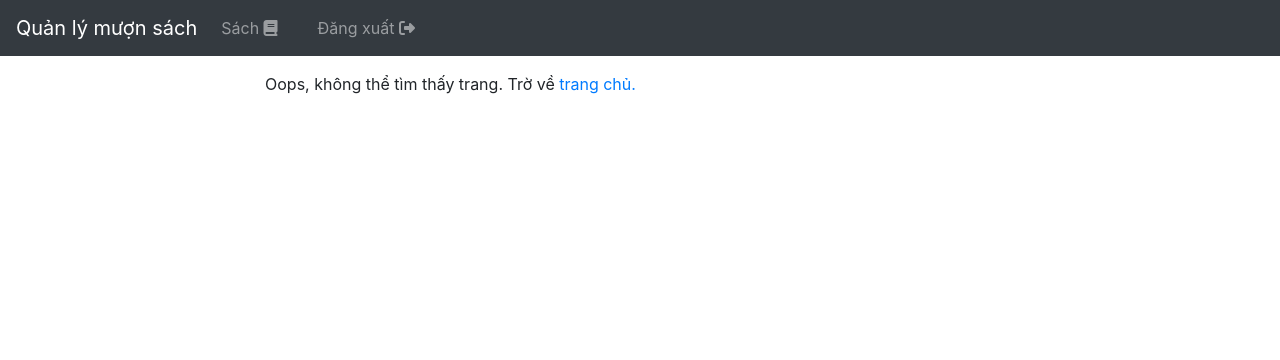
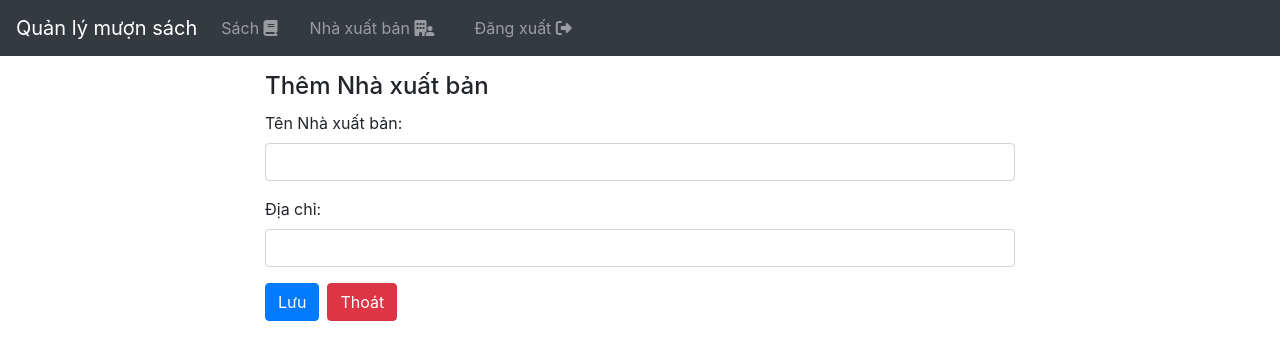
Before and after one commit to DMonkey2943/QuanLyMuonSach_FRONTEND, a Vue app: page /publisher/add in a window 1280 px wide. Shown: the top 360 px of the page. Built offline with nearby package versions, Linux system fonts and the light colour scheme; sample sign-in values are in the browser's storage.

Commit message:
Add Publisher: service, router, view,...

```diff
--- a/src/components/AppHeader.vue
+++ b/src/components/AppHeader.vue
@@ -9,7 +9,14 @@
         </router-link>
       </li>
 
-      <li class="nav-item ml-4" v-if="!isLoggedIn">
+      <li class="nav-item ml-3">
+        <router-link :to="{ name: 'publishers' }" class="nav-link">
+          Nhà xuất bản
+          <i class="fa-solid fa-building-user"></i>
+        </router-link>
+      </li>
+
+      <li class="nav-item ml-5" v-if="!isLoggedIn">
         <router-link :to="{ name: 'login' }" class="nav-link">
           Đăng nhập
           <i class="fa-solid fa-user-lock"></i>
--- /dev/null
+++ b/src/components/PublisherForm.vue
@@ -0,0 +1,76 @@
+<template>
+  <Form @submit="submitPublisher" :validation-schema="publisherFormSchema">
+    <div class="form-group">
+      <label for="TenNXB">Tên Nhà xuất bản:</label>
+      <Field name="TenNXB" type="text" class="form-control" v-model="publisherLocal.TenNXB" />
+      <ErrorMessage name="TenNXB" class="error-feedback" />
+    </div>
+
+    <div class="form-group">
+      <label for="DiaChi">Địa chỉ:</label>
+      <Field name="DiaChi" type="text" class="form-control" v-model="publisherLocal.DiaChi" />
+      <ErrorMessage name="DiaChi" class="error-feedback" />
+    </div>
+
+    <div class="form-group">
+      <button class="btn btn-primary">Lưu</button>
+      <button
+        v-if="publisherLocal._id"
+        type="button"
+        class="ml-2 btn btn-danger"
+        @click="deletePublisher"
+      >
+        Xóa
+      </button>
+      <button type="button" class="ml-2 btn btn-danger" @click="Cancel">Thoát</button>
+    </div>
+  </Form>
+</template>
+
+<script>
+import * as yup from 'yup'
+import { Form, Field, ErrorMessage } from 'vee-validate'
+export default {
+  components: {
+    Form,
+    Field,
+    ErrorMessage
+  },
+  emits: ['submit:publisher', 'delete:publisher'],
+  props: {
+    publisher: { type: Object, required: true }
+  },
+  data() {
+    const publisherFormSchema = yup.object().shape({
+      TenNXB: yup.string().required('Tên Nhà xuất bản không được để trống.'),
+      DiaChi: yup.string().required('Địa chỉ không được để trống.')
+    })
+    return {
+      publisherLocal: this.publisher,
+      publisherFormSchema,
+      publishers: []
+    }
+  },
+  methods: {
+    submitPublisher() {
+      this.$emit('submit:publisher', this.publisherLocal)
+    },
+    deletePublisher() {
+      this.$emit('delete:publisher', this.publisherLocal._id)
+    },
+    Cancel() {
+      const reply = window.confirm('You have unsaved changes! Do you want to leave?')
+      if (!reply) {
+        return false
+      } else {
+        this.$router.push({ name: 'publishers' })
+      }
+    }
+  },
+  mounted() {}
+}
+</script>
+
+<style scoped>
+@import '@/assets/form.css';
+</style>
--- /dev/null
+++ b/src/components/PublisherList.vue
@@ -0,0 +1,44 @@
+<script>
+export default {
+  props: {
+    publishers: { type: Array },
+    activeIndex: { type: Number, default: -1 }
+  },
+  emits: ['update:activeIndex'],
+  methods: {
+    updateActiveIndex(index) {
+      this.$emit('update:activeIndex', index)
+    }
+  }
+}
+</script>
+
+<template>
+  <table class="table table-bordered table-hover">
+    <thead>
+      <tr>
+        <th scope="col">STT</th>
+        <th scope="col">Tên Nhà xuất bản</th>
+        <th scope="col">Địa chỉ</th>
+        <th scope="col">Tùy chọn</th>
+      </tr>
+    </thead>
+    <tbody v-for="(publisher, index) in publishers" :key="publisher._id">
+      <tr>
+        <td>{{ index + 1 }}</td>
+        <td scope="row">{{ publisher.TenNXB }}</td>
+        <td>{{ publisher.DiaChi }}</td>
+        <td>
+          <router-link
+            :to="{
+              name: 'publisher.edit',
+              params: { id: publisher._id }
+            }"
+          >
+            <button class="btn btn-sm btn-warning"><i class="fas fa-edit"></i>Hiệu chỉnh</button>
+          </router-link>
+        </td>
+      </tr>
+    </tbody>
+  </table>
+</template>
--- a/src/router/index.js
+++ b/src/router/index.js
@@ -1,5 +1,6 @@
 import { createRouter, createWebHistory } from 'vue-router'
 import Books from '@/views/BooksView.vue'
+import Publishers from '@/views/PublishersView.vue'
 import Login from '@/views/LoginView.vue'
 import Dashboard from '@/views/DashboardView.vue'
 
@@ -25,12 +26,33 @@ const routes = [
     path: '/book/:id',
     name: 'book.edit',
     component: () => import('@/views/BookEdit.vue'),
-    props: true //Truyền các biến trong $route.params vào làm props
+    props: true, //Truyền các biến trong $route.params vào làm props
+    meta: { requiresAuth: true }
   },
   {
     path: '/book/add',
     name: 'book.add',
-    component: () => import('@/views/BookAdd.vue')
+    component: () => import('@/views/BookAdd.vue'),
+    meta: { requiresAuth: true }
+  },
+  {
+    path: '/publishers',
+    name: 'publishers',
+    component: Publishers,
+    meta: { requiresAuth: true }
+  },
+  {
+    path: '/publisher/:id',
+    name: 'publisher.edit',
+    component: () => import('@/views/PublisherEdit.vue'),
+    props: true, //Truyền các biến trong $route.params vào làm props
+    meta: { requiresAuth: true }
+  },
+  {
+    path: '/publisher/add',
+    name: 'publisher.add',
+    component: () => import('@/views/PublisherAdd.vue'),
+    meta: { requiresAuth: true }
   },
   {
     path: '/:pathMatch(.*)*',
--- /dev/null
+++ b/src/services/publisher.service.js
@@ -0,0 +1,29 @@
+import createApiClient from './api.service'
+
+class PublisherService {
+  constructor(baseUrl = '/api/nhaxuatban') {
+    this.api = createApiClient(baseUrl)
+  }
+
+  async getAllPublishers() {
+    return (await this.api.get('/')).data
+  }
+
+  async createPublisher(data) {
+    return (await this.api.post('/', data)).data
+  }
+
+  async getPublisherById(id) {
+    return (await this.api.get(`/${id}`)).data
+  }
+
+  async updatePublisher(id, data) {
+    return (await this.api.put(`/${id}`, data)).data
+  }
+
+  async deletePublisher(id) {
+    return (await this.api.delete(`/${id}`)).data
+  }
+}
+
+export default new PublisherService()
--- a/src/views/BookAdd.vue
+++ b/src/views/BookAdd.vue
@@ -1,6 +1,6 @@
 <template>
   <div class="page">
-    <h4>Thêm Liên hệ</h4>
+    <h4>Thêm Sách</h4>
     <BookForm :book="book" @submit:book="createBook" />
     <p>{{ message }}</p>
   </div>
--- /dev/null
+++ b/src/views/PublisherAdd.vue
@@ -0,0 +1,41 @@
+<template>
+  <div class="page">
+    <h4>Thêm Nhà xuất bản</h4>
+    <PublisherForm :publisher="publisher" @submit:publisher="createPublisher" />
+    <p>{{ message }}</p>
+  </div>
+</template>
+
+<script>
+import PublisherForm from '@/components/PublisherForm.vue'
+import PublisherService from '@/services/publisher.service'
+
+export default {
+  components: {
+    PublisherForm
+  },
+  data() {
+    return {
+      publisher: {
+        TenNXB: ''
+      },
+      message: ''
+    }
+  },
+  methods: {
+    async createPublisher(data) {
+      try {
+        await PublisherService.createPublisher(data)
+        alert('Nhà xuất bản được thêm mới thành công')
+        this.$router.push({ name: 'publishers' })
+      } catch (error) {
+        console.log(error)
+      }
+    }
+  },
+
+  created() {
+    this.message = ''
+  }
+}
+</script>
--- /dev/null
+++ b/src/views/PublisherEdit.vue
@@ -0,0 +1,76 @@
+<template>
+  <div v-if="publisher" class="page">
+    <h4>Hiệu chỉnh Nhà xuất bản</h4>
+    <PublisherForm
+      :publisher="publisher"
+      @submit:publisher="updatePublisher"
+      @delete:publisher="deletePublisher"
+    />
+    <p>{{ message }}</p>
+  </div>
+</template>
+
+<script>
+import PublisherForm from '@/components/PublisherForm.vue'
+import PublisherService from '@/services/publisher.service'
+
+export default {
+  components: {
+    PublisherForm
+  },
+  props: {
+    id: { type: String, required: true }
+  },
+  data() {
+    return {
+      publisher: null,
+      message: ''
+    }
+  },
+  methods: {
+    async getPublisher(id) {
+      try {
+        this.publisher = await PublisherService.getPublisherById(id)
+      } catch (error) {
+        console.log(error)
+        // Chuyển sang trang NotFound đồng thời giữ cho URL không đổi
+        this.$router.push({
+          name: 'notfound',
+          params: {
+            pathMatch: this.$route.path.split('/').slice(1)
+          },
+          query: this.$route.query,
+          hash: this.$route.hash
+        })
+      }
+    },
+
+    async updatePublisher(data) {
+      try {
+        await PublisherService.updatePublisher(this.publisher._id, data)
+
+        alert('Nhà xuất bản được cập nhật thành công')
+        this.$router.push({ name: 'publishers' })
+      } catch (error) {
+        console.log(error)
+      }
+    },
+
+    async deletePublisher() {
+      if (confirm('Bạn muốn xóa Nhà xuất bản này?')) {
+        try {
+          await PublisherService.deletePublisher(this.publisher._id)
+          this.$router.push({ name: 'publishers' })
+        } catch (error) {
+          console.log(error)
+        }
+      }
+    }
+  },
+
+  created() {
+    this.getPublisher(this.id)
+    this.message = ''
+  }
+}
+</script>
--- /dev/null
+++ b/src/views/PublishersView.vue
@@ -0,0 +1,91 @@
+<template>
+  <div class="row">
+    <div class="mt-3">
+      <h4>
+        Danh sách Nhà xuất bản
+        <i class="fa-solid fa-building-user"></i>
+      </h4>
+
+      <div class="m-3 row justify-content-around-align-items-center">
+        <button class="btn btn-sm btn-primary" @click="refreshList">
+          <i class="fas fa-redo"></i>Làm mới
+        </button>
+        <button class="ml-4 btn btn-sm btn-success" @click="goToAddPublisher">
+          <i class="fas fa-plus"></i>Thêm mới
+        </button>
+      </div>
+
+      <PublisherList
+        v-if="filteredPublishersCount > 0"
+        :publishers="filteredPublishers"
+        v-model:activeIndex="activeIndex"
+      />
+      <p v-else>Không có Nhà xuất bản nào.</p>
+    </div>
+  </div>
+</template>
+
+<script>
+import PublisherList from '@/components/PublisherList.vue'
+import PublisherService from '@/services/publisher.service'
+
+export default {
+  components: {
+    PublisherList
+  },
+  data() {
+    return {
+      publishers: [],
+      activeIndex: -1
+    }
+  },
+  watch: {},
+  computed: {
+    publisherStrings() {
+      return this.publishers.map((publisher) => {
+        const { TenNXB, DiaChi } = publisher
+        return [TenNXB, DiaChi].join('')
+      })
+    },
+    // Tra ve cac Contact co chua thong tin can tim kiem:
+    filteredPublishers() {
+      return this.publishers
+    },
+    activePublisher() {
+      if (this.activeIndex < 0) return null
+      return this.filteredPublishers[this.activeIndex]
+    },
+    filteredPublishersCount() {
+      return this.filteredPublishers.length
+    }
+  },
+  methods: {
+    async retrievePublishers() {
+      try {
+        this.publishers = await PublisherService.getAllPublishers()
+      } catch (error) {
+        console.log(error)
+      }
+    },
+    refreshList() {
+      this.retrievePublishers()
+      this.activeIndex = -1
+    },
+    goToAddPublisher() {
+      this.$router.push({
+        name: 'publisher.add'
+      })
+    }
+  },
+  mounted() {
+    this.refreshList()
+  }
+}
+</script>
+
+<style>
+.page {
+  text-align: left;
+  max-width: 750px;
+}
+</style>
```
